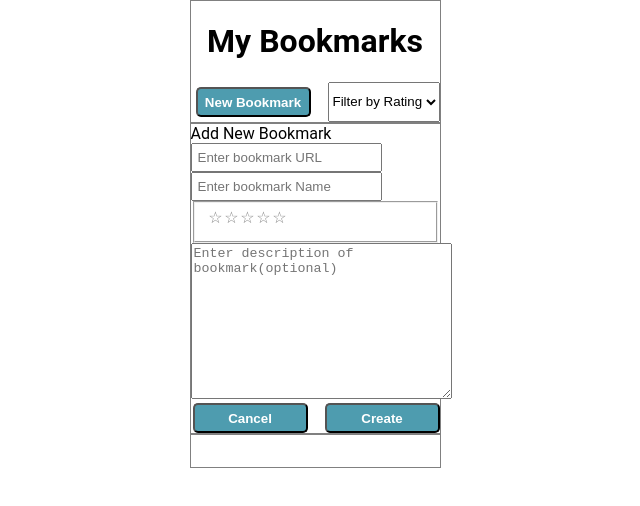
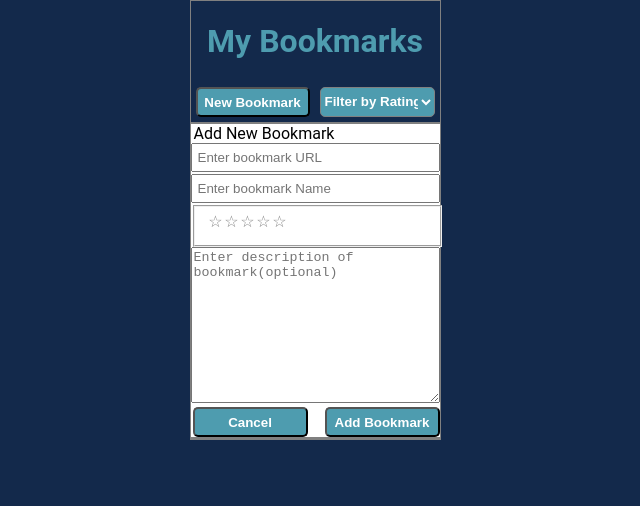
Before and after one commit to thinkful-ei-rabbit/Chris-Whatley-bookmarks-app, a website built with webpack: page src/index.html in a window 1280 px wide. Both pictures are taken after a click on the button "New Bookmark". Shown: the whole page, without its empty margins (325-965 px from the left). Built offline with nearby package versions, Linux system fonts and the light colour scheme; no server answers.

Commit message:
styled w/o edit functionality

```diff
--- a/src/bookmarks.js
+++ b/src/bookmarks.js
@@ -3,11 +3,12 @@ import store from './store';
 import api from './api';
 
 function generateBookmarkElement(bookmark) {
+    let rating = generateStarRating(bookmark.rating)
     if(bookmark.expanded ===true){
         return `
         <li class="bookmark" data-bookmark-id="${bookmark.id}">
         <div class="list-control">
-            <div class="bookmark-title">${bookmark.title}</div><div class="bookmark-rating"> ${bookmark.rating}</div>
+            <div class="bookmark-title">${bookmark.title}</div><div class="bookmark-rating"> ${rating}</div>
         </div>
             <div class="expanded">
                 <p class="bookmark-description">${bookmark.desc}</p>
@@ -21,7 +22,7 @@ function generateBookmarkElement(bookmark) {
         return `
         <li class="bookmark" data-bookmark-id="${bookmark.id}">
             <div class="list-control">
-                <div class="bookmark-title">${bookmark.title}</div><div class="bookmark-rating"> ${bookmark.rating}</div>
+                <div class="bookmark-title">${bookmark.title}</div><div class="bookmark-rating"> ${rating}</div>
             </div>
         </li>`;
     }
@@ -31,10 +32,10 @@ function generateNewBookmarkForm(){
     return `
         <form id="bookmark-form">
            <div class="error-container"></div>
-           <label for="new-bookmark-entry">Add New Bookmark</label><br>
+           <label class='bookmark-label'for="new-bookmark-entry">Add New Bookmark</label><br>
            <input type="text" class="new-bookmark" id= 'bookmark-url'placeholder="Enter bookmark URL" required><br>
            <input type="text" class="new-bookmark" id= 'bookmark-name'placeholder="Enter bookmark Name" required>
-           <fieldset required>
+           <fieldset>
             <span class="star-cb-group">
               <input type="radio" id="rating-5" name="rating" value="5" />
               <label for="rating-5">5</label>
@@ -44,15 +45,13 @@ function generateNewBookmarkForm(){
               <label for="rating-3">3</label>
               <input type="radio" id="rating-2" name="rating" value="2" />
               <label for="rating-2">2</label>
-              <input type="radio" id="rating-1" name="rating" value="1" />
+              <input type="radio" id="rating-1" name="rating" value="1" required/>
               <label for="rating-1">1</label>
-              <input type="radio" id="rating-0" name="rating" value="0" class="star-cb-clear" />
-              <label for="rating-0">0</label>
             </span>
           </fieldset>
           <textarea name="new-bookmark-entry" id="bookmark-description" placeholder="Enter description of bookmark(optional)" cols="30" rows="10"></textarea><br>
           <div class="list-control">
-            <button class="new-bookmark-cancel" type="reset">Cancel</button><button type="submit">Create Bookmark</button>
+            <button class="new-bookmark-cancel" type="reset">Cancel</button><button type="submit">Add Bookmark</button>
           </div>
         </form>
     </div>
@@ -63,6 +62,14 @@ function generateBookmarksString(bookmarksList) {
     const bookmarks = bookmarksList.map((bookmark) => generateBookmarkElement(bookmark));
     return bookmarks.join('');
 };
+
+function generateStarRating(number){
+    let stars = '';
+    for(let i = 0; i < number; i++) {
+      stars += '★';
+    };
+    return `<span class="icon colored-stars">${stars}</span>`;
+  };
 
 const generateError = function (message) {
     return `
@@ -113,8 +120,6 @@ function handleNewBookmarkClick() {
             store.toggleNewBookmarkForm();
             console.log('true?',store.adding)
             render();
-        } else{
-            alert('Only one bookmark can be added at a time.')
         }
     })
 }
@@ -138,6 +143,7 @@ function handleNewBookmarkSubmit() {
             desc: $('#bookmark-description').val(),
             rating: parseInt($('input[name="rating"]:checked').val())
         }
+
         console.log('new bookmark object:',newBookmark)
         api.createBookmark(newBookmark)
             .then((bookmark) => {
--- a/src/index.css
+++ b/src/index.css
@@ -4,19 +4,48 @@
 
 h1{
   text-align: center;
+  color: #4E9CAF;
 }
 
 a {
   text-decoration: none;
 }
+
 body {
   font-family: 'Roboto', sans-serif;
-  width: 85%;
-  margin: 0 auto;
+  margin: 0 0 0 0;
+  background-color: #13294B;
 }
 
 input[type="text"] {
   padding: 5px;
+  width: 100%;
+  margin-bottom: 2px;
+}
+
+label.bookmark-label{
+  margin: 3px;
+}
+
+select {
+  width: 115px;
+  height: 30px;
+  margin: 5px;
+  background: #4E9CAF;
+  border-radius: 5px;
+  color: white;
+  font-weight: bold;
+  line-height: 25px;
+  border-color: grey;
+}
+
+fieldset{
+  justify-content: center;
+  width: 100%;
+}
+
+textarea{
+  width: 100%;
 }
 
 button:hover {
@@ -24,7 +53,6 @@ button:hover {
 }
 .list-control {
   display: flex;
-  /* flex-direction: ; */
   justify-content: space-between;
 }
 
@@ -33,37 +61,31 @@ button:hover {
 }
 
 .bookmark {
-
   width: 100%;
 }
 
-/* .bookmark-title{
-  align-self: left;
-} */
-
-/* .bookmark-rating {
-  align-self: flex-end;
-}  */
+.container-form{
+  background-color: white;
+}
 
 .bookmark-list {
-  /* flex-direction: column; */
+  font-family: 'Times New Roman', Times, serif;
   list-style: none;
   padding-left: 0;
-  width: 250px
+  width: 250px;
+  margin: 0 auto;
+  background-color: white;
 }
 
 .bookmark-list li {
-  /* margin-bottom: 20px; */
   border: 1px solid grey;
   padding: 15px;
 }
 
 .container, .container-form {
-  max-width: 251px;
+  width: 251px;
   margin: 0 auto;
   border: 1px solid grey;
-  display: flex;
-  flex-direction: column;
 }
 button.new-bookmark-button{
   margin: 5px;
@@ -146,3 +168,8 @@ button, .button {
   color: #e52;
   text-shadow: 0 0 1px #333;
 }
+
+.icon {
+  color: #e52;
+  text-shadow: 0 0 1px #333;
+}
--- a/src/index.js
+++ b/src/index.js
@@ -17,7 +17,7 @@ function main(){
         console.log('Store at load', store)
         });
     bookmarkList.bindEventListeners();
-    bookmarkList.render();
+    // bookmarkList.render();
 }
 
 $(main)
```
Also changed, not shown: src/index.html (+0 -38 lines).
